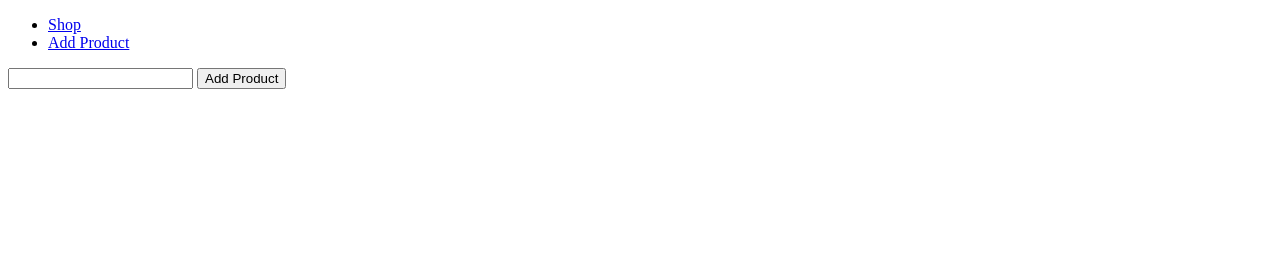
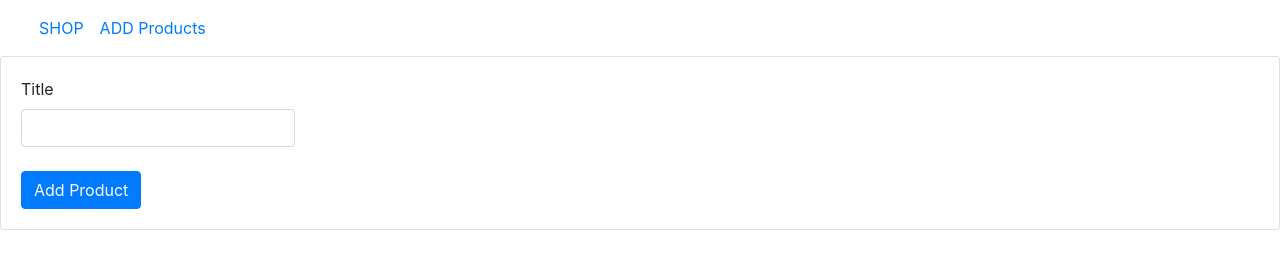
Before and after one commit to Devina6/ExpressJS, a website: page views/add-product.html in a window 1280 px wide. Drawn offline with nearby package versions, Linux system fonts and the light colour scheme.

Commit message:
styling add-product.html

```diff
--- a/views/add-product.html
+++ b/views/add-product.html
@@ -3,25 +3,37 @@
    <head>
         <meta charset="utf-8">
         <meta name="viewport" content="width=device-width, initial-scale=1.0">
-				<title></title>
-				<link rel="stylesheet" href="">
+        <meta http-equiv="X-UA-Compatible" content="ie=edge">
+        <link rel="stylesheet" href="https://maxcdn.bootstrapcdn.com/bootstrap/4.0.0-beta/css/bootstrap.min.css" integrity="sha384-/Y6pD6FV/Vv2HJnA6t+vslU6fwYXjCFtcEpHbNJ0lyAFsXTsjBbfaDjzALeQsN6M" crossorigin="anonymous">
    </head>
-
 <body>
-	<header>
-		<nav>
-			<ul>
-				<li><a href = "/">Shop</a></li>
-				<li><a href = "/add-product">Add Product</a></li>
+       <nav class="navbar navbar-expand-lg bg-body-tertiary">
+           <div class="container-fluid">
+               <div class="collapse navbar-collapse" id="navbarNav">
+                    <ul class="navbar-nav">
+                        <li class="nav-item">
+                            <a class="nav-link active" href="/">SHOP</a>
+                        </li>
+                        <li class="nav-item">
+                            <a class="nav-link active" href="/admin/add-product">ADD Products</a>
+                        </li>
                     </ul>
+                </div>
+		  </div>
 	</nav>
-	</header>
-	<main>
-		<form action="add-product" method="POST">
-		<input type ="text" name="title">
-      <button type="submit">Add Product</button>
+	<div id="main" class="card card-body">
+        <div class="row g-2">
+            <form action="/admin/add-product" method="POST">
+                <div class="col-md">
+                    <div class="form-floating">
+                        <label for="floatingInputGrid">Title</label>
+                        <input type="text" class="form-control" id="title" name="title">
+                        <br>
+                        <button type="submit" class="btn btn-primary">Add Product</button>
+                    </div>
+                </div>
             </form>
-	</main>
-				<script src=""></script>
+        </div>
+    </div>
 </body>
 </html>
```
Lines whose indentation alone changed are shown as unchanged.
